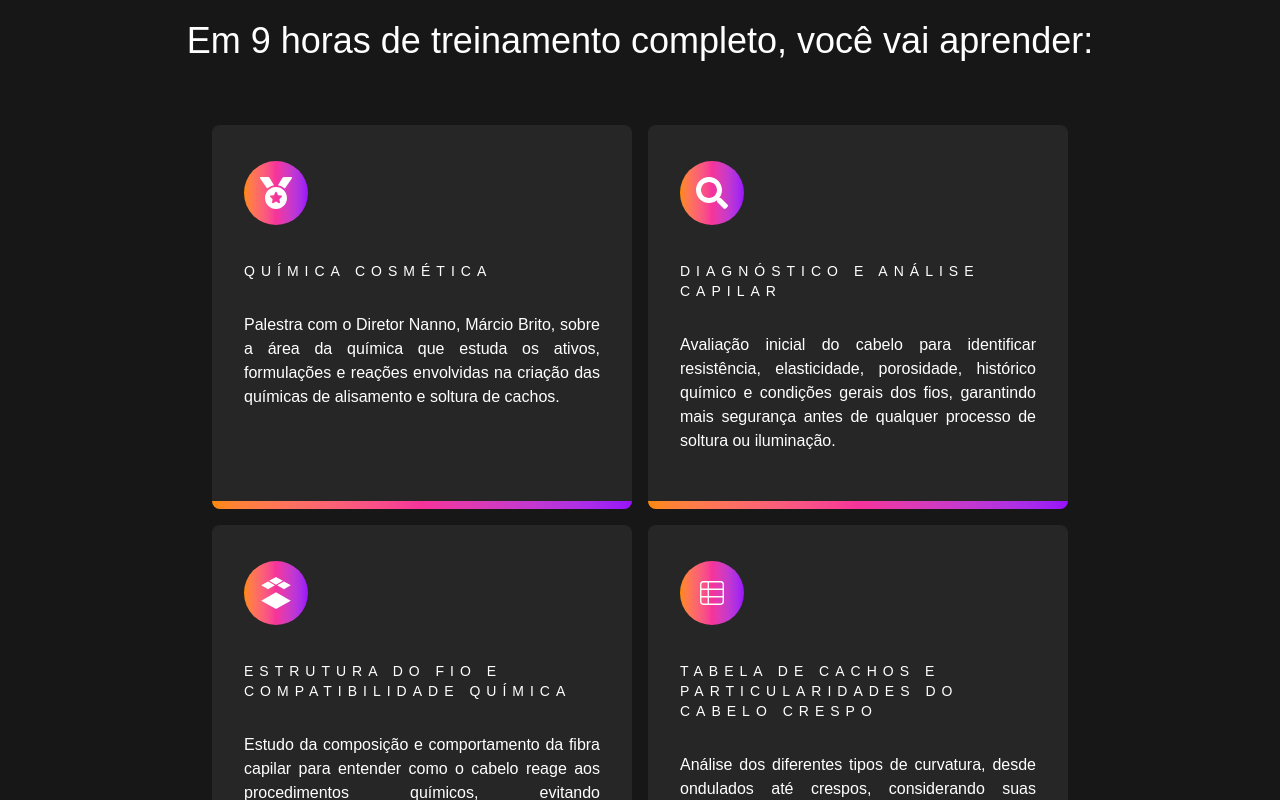
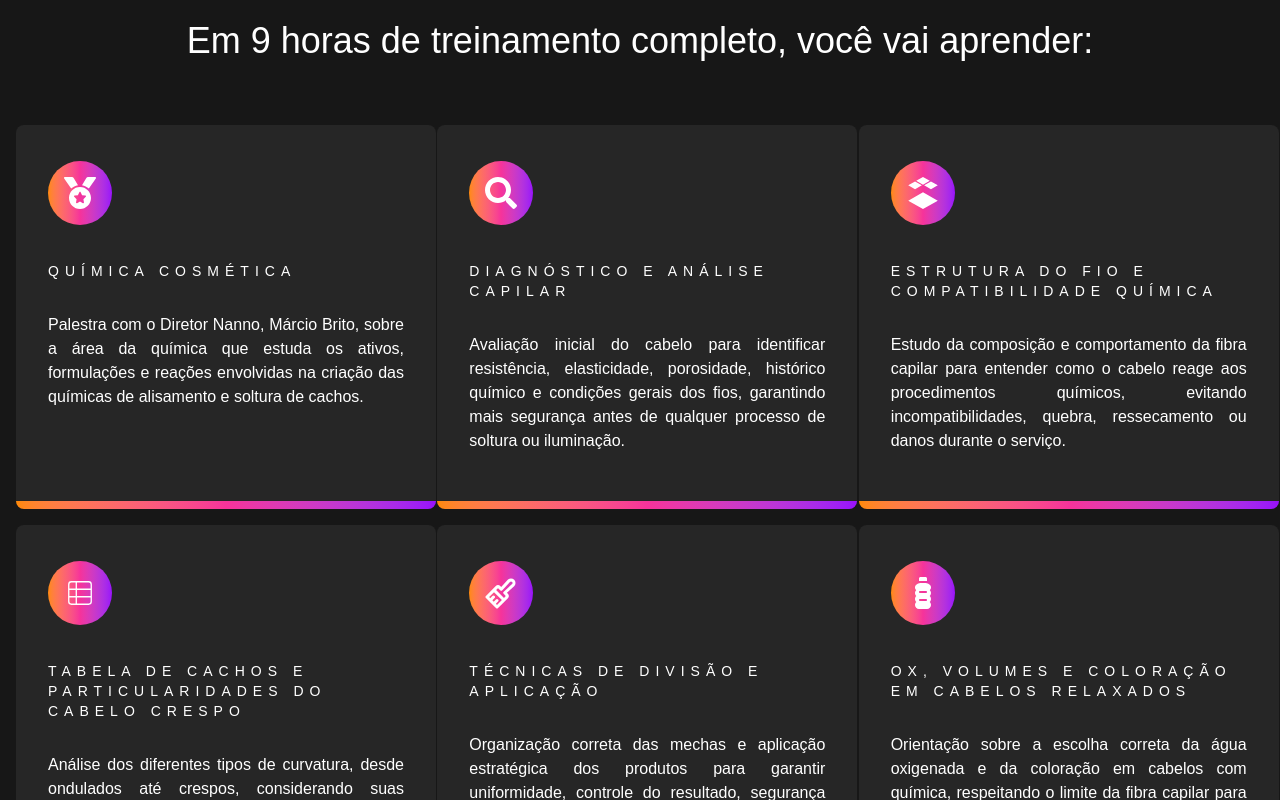
Before and after one commit to nannocosmetica/workshop_lp, a React (Vite) app: page / in a window 1280 px wide. Shown: the part 920-1720 px from the top of the page. Built offline with nearby package versions, Linux system fonts and the light colour scheme.

Commit message:
card section last card fix

```diff
--- a/src/components/CardSection.tsx
+++ b/src/components/CardSection.tsx
@@ -8,8 +8,23 @@ import { FaBottleWater } from "react-icons/fa6";
 function CardSection() {
   return (
     <section className="w-full bg-neutral-900 flex flex-col items-center justify-center p-16 px-4">
-      <p className="text-4xl mb-16 text-white text-center">Em 9 horas de treinamento completo, você vai aprender:</p>
-      <div className="w-full bg-neutral-900 flex flex-col flex-wrap md:flex-row gap-4 items-center justify-center">
+      <p className="text-4xl mb-16 text-white text-center">
+        Em 9 horas de treinamento completo, você vai aprender:
+      </p>
+
+      <div
+        className="
+          w-full
+          max-w-7xl
+          bg-neutral-900
+          grid
+          grid-cols-1
+          md:grid-cols-2
+          lg:grid-cols-3
+          gap-4
+          justify-items-stretch
+        "
+      >
         <Card
           name={"QUÍMICA COSMÉTICA"}
           text={
```
Lines whose indentation alone changed are shown as unchanged.
